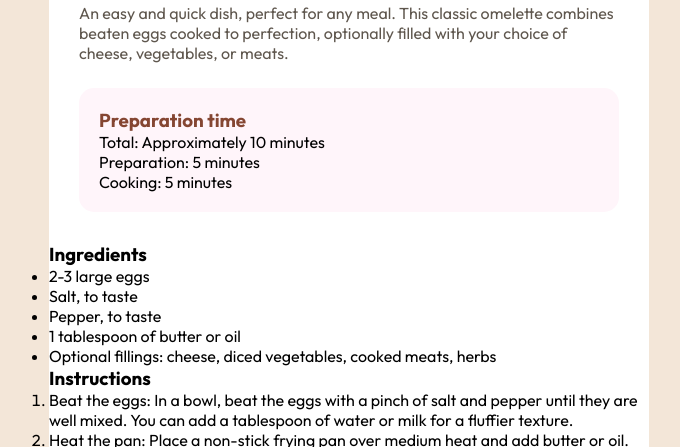
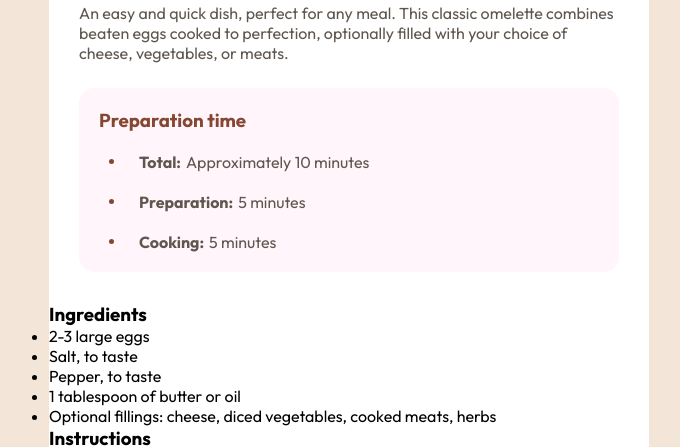
Before and after one commit to Abdellahmaarifa/frontendmentor, a plain HTML site: page challenges/recipe-page-main/index.html in a window 1280 px wide. Shown: the part 366-813 px from the top of the page, without its empty margins (291-971 px from the left). Drawn offline with Linux system fonts and the light colour scheme.

Commit message:
fix(challenge/recipe-page): add preparation style

```diff
--- a/challenges/recipe-page-main/index.html
+++ b/challenges/recipe-page-main/index.html
@@ -56,13 +56,13 @@
           <div class="recipe__preparation-list-container">
             <ul class="recipe__preparation-list">
               <li class="recipe__preparation-list-item">
-                Total: Approximately 10 minutes
+                <span></span> <b>Total:</b>Approximately 10 minutes
               </li>
               <li class="recipe__preparation-list-item">
-                Preparation: 5 minutes
+                <span></span> <b>Preparation:</b>5 minutes
               </li>
               <li class="recipe__preparation-list-item">
-                Cooking: 5 minutes
+                <span></span> <b>Cooking:</b> 5 minutes
               </li>
             </ul>
           </div>
--- a/challenges/recipe-page-main/styles/index.css
+++ b/challenges/recipe-page-main/styles/index.css
@@ -62,6 +62,9 @@ body {
     padding: 20px;
     background-color: var(--rose-white);
     border-radius: 15px;
+    display: flex;
+    flex-direction: column;
+    gap: 20px;
 
 }
 .recipe__preparation-heading {
@@ -73,9 +76,23 @@ body {
 }
 .recipe__preparation-list{
     list-style: none;
+    display: flex;
+    flex-direction: column;
+    gap: 20px;
+    padding-left: 10px;
+    color: var(--wenge-brown);
 }
 .recipe__preparation-list-item {
-
+    display: flex;
+    align-items: center;
+    gap: 5px;
+ }
+.recipe__preparation-list-item span {
+    width: 5px;
+    height: 5px;
+    border-radius: 50%;
+    background-color: var(--nutmeg);
+    margin-right: 20px;
 }
 .recipe__body {
 
```
